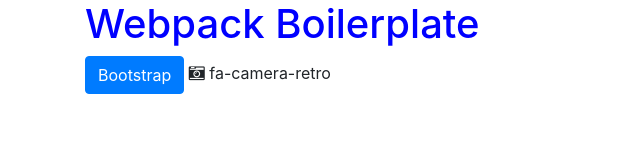
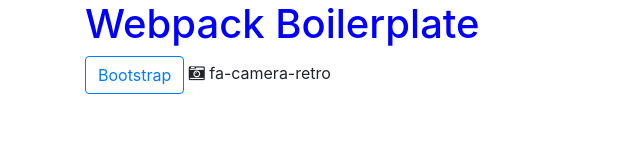
Before and after one commit to c1iff/webpack-boilerplate, a website built with webpack: page index.html in a window 1280 px wide. Shown: the whole page, without its empty margins (0-640 px from the left). Built offline with nearby package versions, Linux system fonts and the light colour scheme.

Commit message:
adds webpack dev server

```diff
--- a/index.html
+++ b/index.html
@@ -8,7 +8,7 @@
   <body>
     <div class="container">
       <h1>Webpack Boilerplate</h1>
-      <button class="btn btn-primary">Bootstrap</button>
+      <button class="btn btn-outline-primary">Bootstrap</button>
       <i class="fa fa-camera-retro"></i> fa-camera-retro
     </div>
     <script src="./dist/bundle.js" type="text/javascript"></script>
--- a/package.json
+++ b/package.json
@@ -5,7 +5,8 @@
   "main": "index.js",
   "scripts": {
     "test": "echo \"Error: no test specified\" && exit 1",
-    "build": "webpack"
+    "build": "webpack",
+    "start": "webpack-dev-server"
   },
   "keywords": [],
   "author": "",
@@ -21,6 +22,7 @@
     "sass-loader": "^6.0.3",
     "style-loader": "^0.16.1",
     "url-loader": "^0.5.8",
-    "webpack": "^2.3.2"
+    "webpack": "^2.3.2",
+    "webpack-dev-server": "^2.4.2"
   }
 }
```
